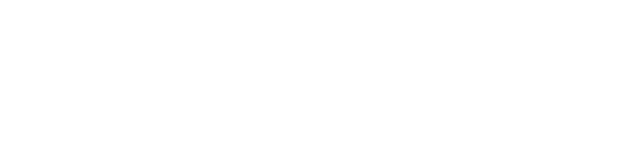
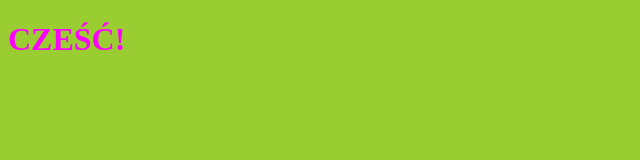
Before and after one commit to grzeznx2/learning, a plain HTML site: page index.html in a window 1280 px wide. Shown: the whole page, without its empty margins (0-640 px from the left). Drawn offline with Linux system fonts and the light colour scheme.

Commit message:
add basic styling

```diff
--- a/index.html
+++ b/index.html
@@ -4,11 +4,12 @@
 <head>
     <meta charset="UTF-8">
     <meta name="viewport" content="width=device-width, initial-scale=1.0">
+    <link rel="stylesheet" href="style.css">
     <title>Document</title>
 </head>
 
 <body>
-
+    <h1>CZEŚĆ!</h1>
 </body>
 
 </html>
--- /dev/null
+++ b/style.css
@@ -0,0 +1,7 @@
+body {
+    background-color: yellowgreen;
+}
+
+h1 {
+    color: fuchsia
+}
```
